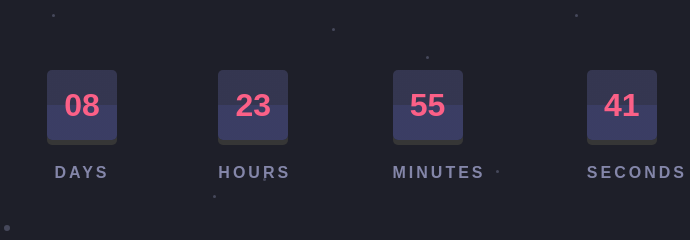
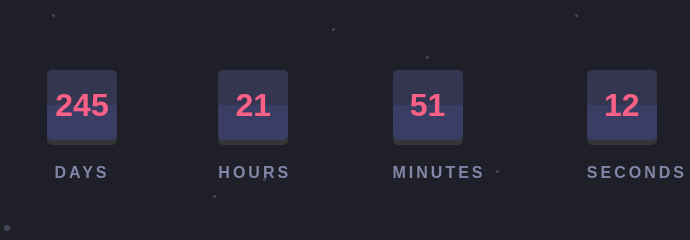
Before and after one commit to molnarkg7/js-launch-countdown-timer, a plain HTML site: page index.html in a window 1280 px wide. Shown: the part 282-522 px from the top of the page, 273-963 px from the left. Drawn offline with Linux system fonts and the light colour scheme; a web font is replaced by a local one.

Commit message:
add functionality
Update script.js
Update index.html (add ids)

```diff
--- a/index.html
+++ b/index.html
@@ -22,19 +22,19 @@
 
       <div class="counter">
         <div class="days">
-          <div class="number">08</div>
+          <div class="number" id="days">08</div>
           <p>DAYS</p>
         </div>
         <div class="hours">
-          <div class="number">23</div>
+          <div class="number" id="hours">23</div>
           <p>HOURS</p>
         </div>
         <div class="minutes">
-          <div class="number">55</div>
+          <div class="number" id="minutes">55</div>
           <p>MINUTES</p>
         </div>
         <div class="seconds">
-          <div class="number">41</div>
+          <div class="number" id="seconds">41</div>
           <p>SECONDS</p>
         </div>
       </div>
--- a/script.js
+++ b/script.js
@@ -0,0 +1,19 @@
+const countDate = new Date("Aug 25, 2024 17:00:00").getTime(); //target - my birthday
+
+let a = setInterval(() => {
+  const today = new Date().getTime();
+
+  let difference = countDate - today;
+
+  let days = Math.floor(difference / (1000 * 60 * 60 * 24));
+  let hours = Math.floor(
+    (difference % (1000 * 60 * 60 * 24)) / (1000 * 60 * 60)
+  );
+  let minutes = Math.floor((difference % (1000 * 60 * 60)) / (1000 * 60));
+  let seconds = Math.floor((difference % (1000 * 60)) / 1000);
+
+  document.getElementById("days").innerHTML = days;
+  document.getElementById("hours").innerHTML = hours;
+  document.getElementById("minutes").innerHTML = minutes;
+  document.getElementById("seconds").innerHTML = seconds;
+}, 1000);
```
